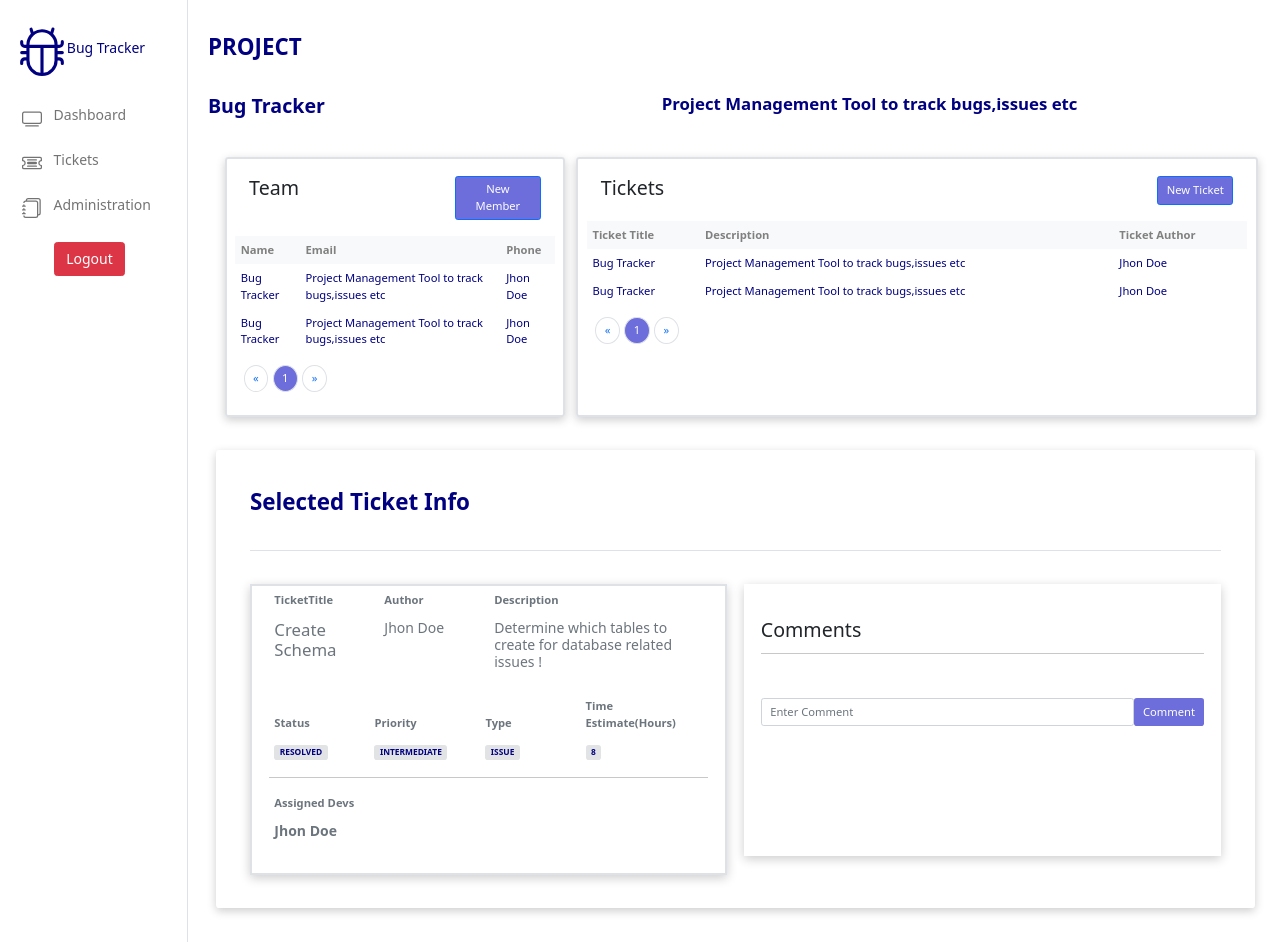
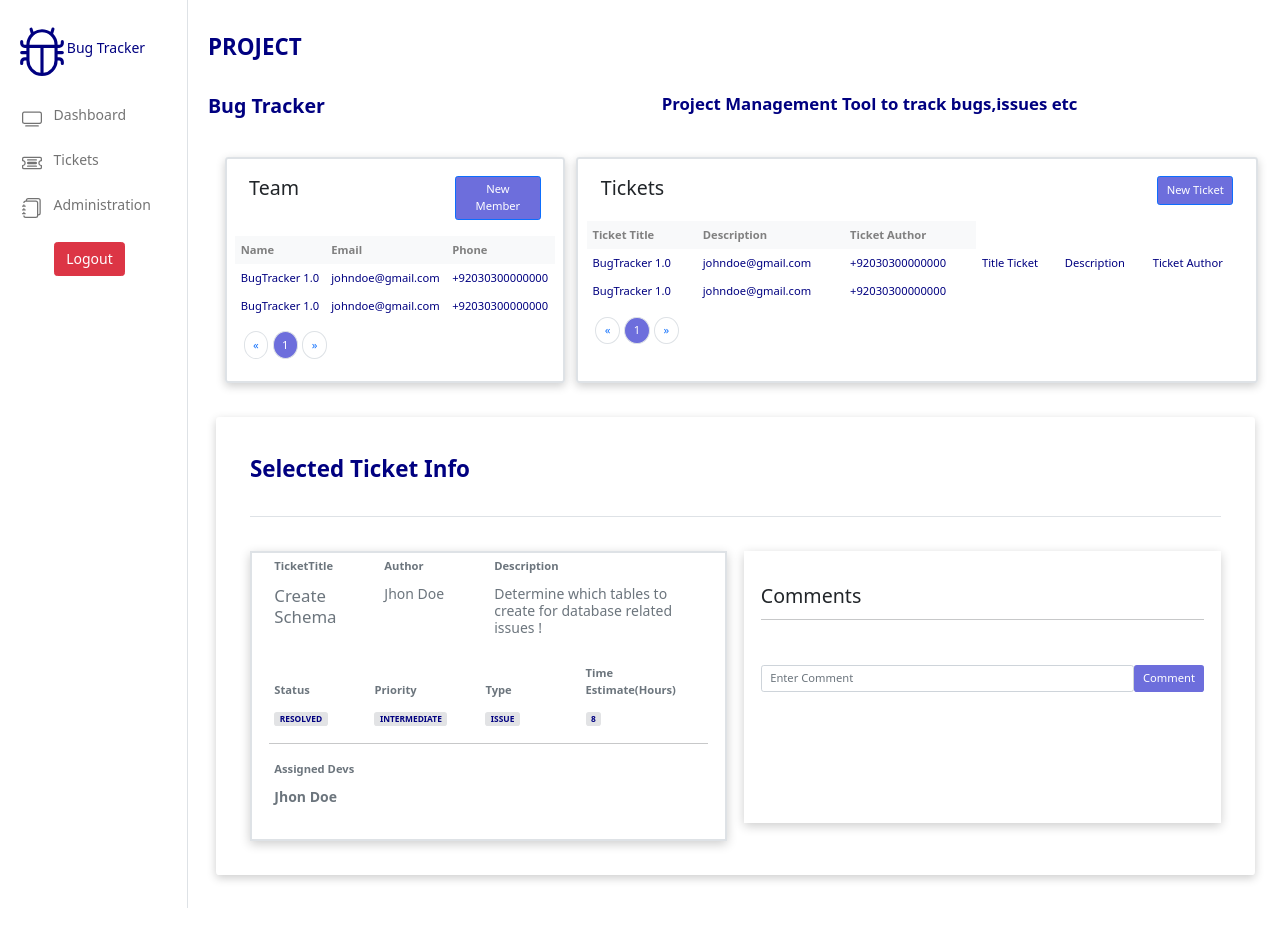
Before and after one commit to Mklegend/Bug-Tracker-Project, a React (Create React App) app in the folder BugTracker/: page /bugtracker in a window 1280 px wide. After the commit the page ends 908 px from the top, so only its background shows below. Built offline with nearby package versions, Linux system fonts and the light colour scheme.

Commit message:
Latest Code !

```diff
--- a/BugTracker/src/components/App/App.js
+++ b/BugTracker/src/components/App/App.js
@@ -2,7 +2,6 @@ import './App.css';
 import SideBar from '../Sidebar/SideBar';
 import Dashboard from '../Dashboard/Dashboard';
 import Project from '../Project/Project';
-import TicketStatsSection from '../TicketStatsSection/TicketStatsSection';
 import TicketSection from '../TicketSection/TicketSection';
 import Admin from '../Admin/Admin';
 import { BrowserRouter as Router,Routes,Route } from 'react-router-dom';
@@ -20,10 +19,6 @@ function App(props) {
               <Route exact path='/bugtracker' element={<Project />}></Route>
             </Routes>
        </Router>
-        {/* <Dashboard /> */}
-        {/* <Project title={'Bug Tracker'} desc={'Project Management Tool to track bugs,issues etc'} /> */}
-        {/* <TicketSection /> */}
-        {/* <Admin /> */}
      </div>
   );
 }
--- a/BugTracker/src/components/DataSection/DataSection.js
+++ b/BugTracker/src/components/DataSection/DataSection.js
@@ -11,7 +11,9 @@ export default class DataSection extends Component{
     return (
       <div className='container-fluid'>
           <div className='row mt-4'>
-            <DataTable prj={this.props.prj} tableHeadings={this.props.tableHeadings} />
+            <DataTable prj={this.props.prj} tableHeadings={this.props.tableHeadings}
+            projectName={'BugTracker 1.0'}  email={'johndoe@gmail.com'} phoneNo={'+92030300000000'}
+            ticketTitle={this.props.ticketTitle} ticketDescription={this.props.ticketDescription} ticketAuthor={this.props.ticketAuthor}/>
           </div>
           <div>
           <nav aria-label="Page navigation example">
--- a/BugTracker/src/components/DataTable/DataTable.js
+++ b/BugTracker/src/components/DataTable/DataTable.js
@@ -17,16 +17,56 @@ export default function DataTable (props) {
             <tbody>
                 <tr>
                     {
-                        props.prj ? <Link  to="/bugtracker"><td style={{color:'navy'}}>Bug Tracker</td></Link> :
-                        <td style={{color:'navy'}}>Bug Tracker</td>
+                        props.prj ? <Link  to="/bugtracker"><td style={{color:'navy'}}>{props.projectName}</td></Link> :
+                        <td style={{color:'navy'}}>{props.projectName}</td>
                     }
-                    <td style={{color:'navy'}}>Project Management Tool to track bugs,issues etc</td>
-                    <td style={{color:'navy'}}>Jhon Doe</td>
+                    {
+                        props.email ? <td style={{color:'navy'}}>{props.email}</td> : ''
+                    }
+                    {
+                        props.phoneNo ? <td style={{color:'navy'}}>{props.phoneNo}</td> : ''
+                    }
+
+                    {
+                        props.ticketName ? <td style={{color:'navy'}}>{props.ticketName}</td> : ''
+                    }
+
+                    {
+                        props.status ? <td style={{color:'navy'}}>{props.status}</td> : ''
+                    }
+
+                    {
+                        props.daysOutstanding ? <td style={{color:'navy'}}>{props.daysOutstanding }</td> : ''
+                    }
+
+                    {
+                        props.priority ? <td style={{color:'navy'}}>{props.priority }</td> : ''
+                    }
+
+                    {
+                        props.ticketTitle ? <td style={{color:'navy'}}>{props.ticketTitle }</td> : ''
+                    }
+
+                    {
+                        props.ticketDescription ? <td style={{color:'navy'}}>{props.ticketDescription }</td> : ''
+                    }
+
+                    {
+                        props.ticketAuthor ? <td style={{color:'navy'}}>{props.ticketAuthor}</td> : ''
+                    }
+
+
+
+
+
                 </tr>
                 <tr>
-                    <td style={{color:'navy'}}>Bug Tracker</td>
-                    <td style={{color:'navy'}}>Project Management Tool to track bugs,issues etc</td>
-                    <td style={{color:'navy'}}>Jhon Doe</td>
+                    {
+                        props.prj ? <Link  to="/bugtracker"><td style={{color:'navy'}}>{props.projectName}</td></Link> :
+                        <td style={{color:'navy'}}>{props.projectName}</td>
+                    }
+                    <td style={{color:'navy'}}>{props.email}</td>
+                    <td style={{color:'navy'}}>{props.phoneNo}</td>
                 </tr>
             </tbody>
         </table>
--- a/BugTracker/src/components/Project/Project.js
+++ b/BugTracker/src/components/Project/Project.js
@@ -53,7 +53,8 @@ export default class Project extends Component {
                             <TicketModal />
                         </div>
                      </div>
-                    <DataSection prj={false} title={'Tickets'} tableHeadings={['Ticket Title','Description','Ticket Author']} item={'Ticket'} />
+                    <DataSection prj={false} title={'Tickets'} tableHeadings={['Ticket Title','Description','Ticket Author']} item={'Ticket'}
+                    ticketTitle={'Title Ticket'} ticketDescription={'Description'} ticketAuthor={'Ticket Author'}/>
                 </div>
             </div>
         </div>
--- a/BugTracker/src/components/SignUp/SignUp.css
+++ b/BugTracker/src/components/SignUp/SignUp.css
@@ -1,3 +1,78 @@
 html{
     font-size: 0.900rem;
 }
+
+
+.login_wrapper {
+    float: left;
+    width: 100%;
+    background: #fff;
+}
+
+.login_wrapper a.btn {
+    color: #fff;
+    width: 45%;
+    height: 35px;
+    text-align: left;
+    border-radius: 5px;
+    background: #4385f5;
+    font-size: 13px;
+    border: 1px solid #4385f5
+}
+
+.login_wrapper a i {
+    float: right;
+    margin: 0;
+    line-height: 35px
+}
+
+.login_wrapper a.google-plus {
+    background: #db4c3e;
+    border: 1px solid #db4c3e
+}
+
+.login_wrapper h2 {
+    font-size: 18px;
+    font-weight: 500;
+    color: #111;
+    line-height: 20px;
+    text-transform: uppercase;
+    text-align: center;
+}
+
+
+.login_wrapper .form-control:focus {
+    color: #999;
+    background-color: fafafa;
+    border: 1px solid #4285f4 !important
+}
+
+
+.login_wrapper a.login_btn:hover {
+    background-color: #2c6ad4;
+    border-color: #2c6ad4
+}
+
+.login_wrapper a.btn:hover {
+    background-color: #2c6ad4;
+    border-color: #2c6ad4
+}
+
+.login_wrapper a.google-plus:hover {
+    background: #bd4033;
+    border-color: #bd4033
+}
+
+.fa-facebook:before {
+    content: "\f09a";
+}
+*, ::after, ::before {
+    box-sizing: border-box;
+}
+
+.fa-google-plus:before {
+    content: "\f0d5";
+}
+*, ::after, ::before {
+    box-sizing: border-box;
+}
--- a/BugTracker/src/components/TicketSection/TicketSection.js
+++ b/BugTracker/src/components/TicketSection/TicketSection.js
@@ -20,7 +20,8 @@ export default class TicketSection extends Component {
                 <div className='container-fluid mb-4'>
                     <h4 className='fw-bold'>Tickets</h4>
                 </div>
-                <DataTable tableHeadings={['Project','Ticket','Status','Days Outstanding','Priority']} />
+                <DataTable tableHeadings={['Project','Ticket','Status','Days Outstanding','Priority']} projectName={'Bug Tracker'}
+                 ticketName={'Ticket'} status={'status'}  daysOutstanding={'Days Outstanding'} priority={'Priority'}/>
             </div>
       </div>
       </>
```
Also changed, not shown: BugTracker/src/components/SignUp/SignUp.js (+13 -2 lines).
